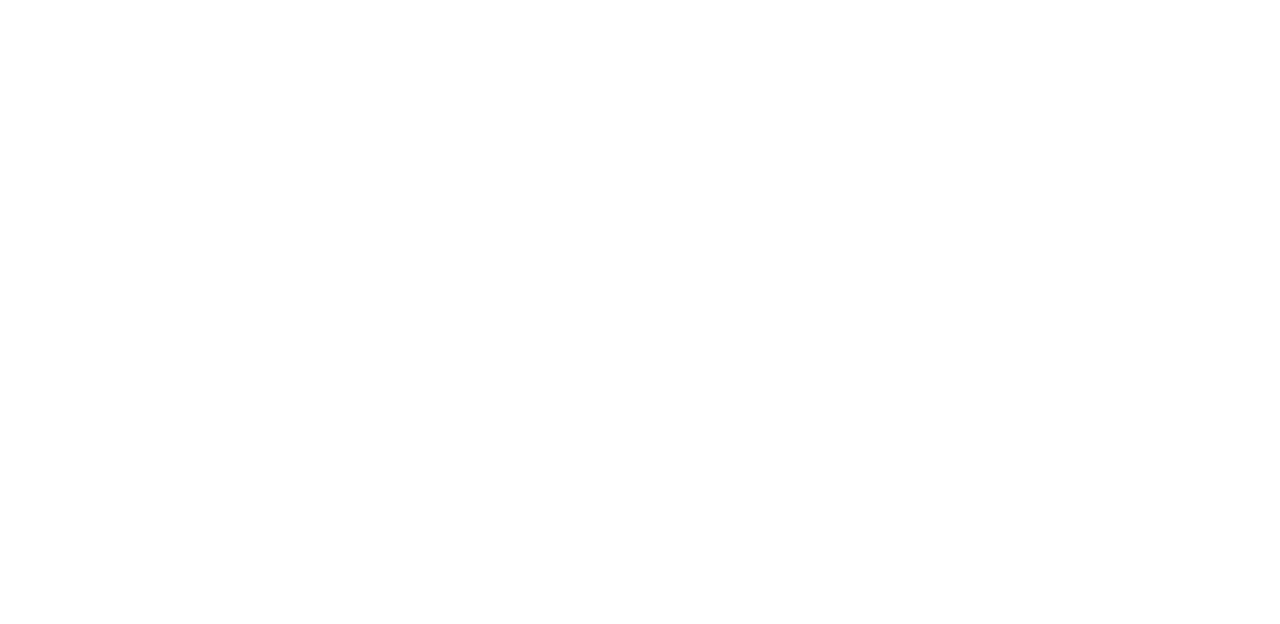
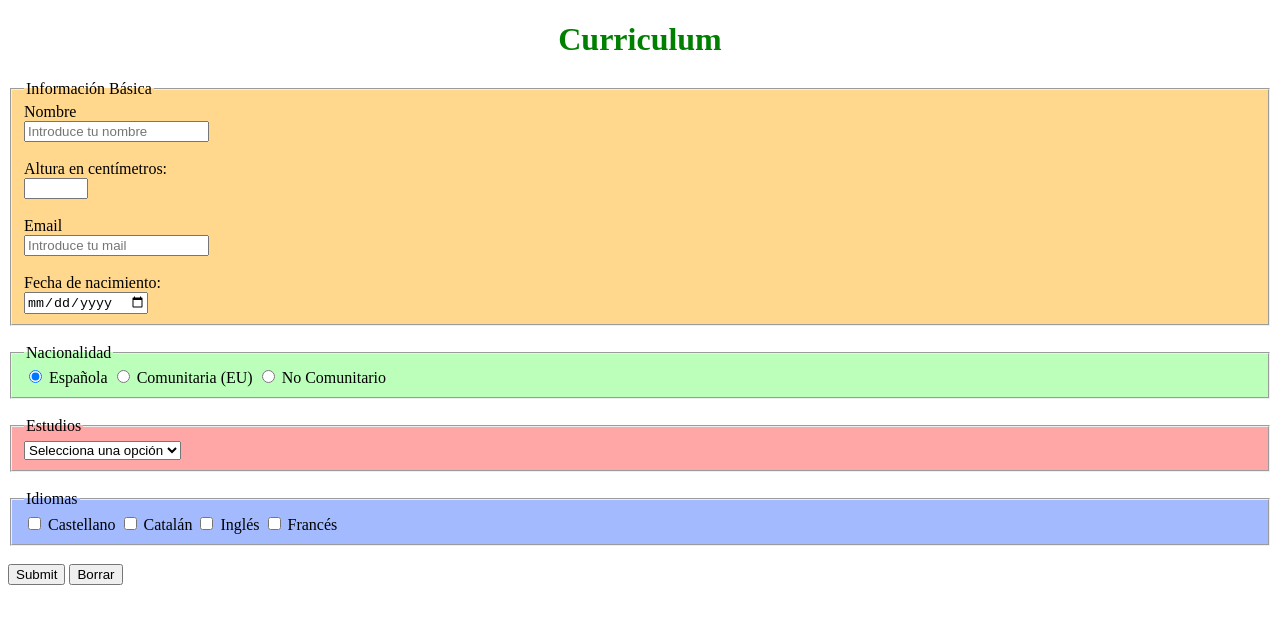
Before and after one commit to adgo2004/m08uf5, a plain HTML site: page paginasweb/formulario.html in a window 1280 px wide. Drawn offline with Linux system fonts and the light colour scheme; a web font is replaced by a local one.

Commit message:
formulario

```diff
--- a/css/formulario.css
+++ b/css/formulario.css
@@ -0,0 +1,22 @@
+@import url('https://fonts.googleapis.com/css2?family=Recursive&display=swap');
+
+.curri{
+    color: green;
+    text-align: center;
+}
+
+.basic{
+    background-color: rgb(255, 215, 141);
+}
+
+.pais{
+    background-color: rgb(187, 255, 187);
+}
+
+.estudio{
+    background-color: rgb(255, 166, 166);
+}
+
+.idioma{
+    background-color: rgb(163, 186, 255);
+}
--- a/paginasweb/formulario.html
+++ b/paginasweb/formulario.html
@@ -1,12 +1,81 @@
 <!DOCTYPE html>
-<html lang="en">
+<html lang="es">
+
 <head>
     <meta charset="UTF-8">
     <meta http-equiv="X-UA-Compatible" content="IE=edge">
     <meta name="viewport" content="width=device-width, initial-scale=1.0">
-    <title>Document</title>
+    <link rel="stylesheet" href="../css/formulario.css">
+    <title>Formulario</title>
 </head>
+
 <body>
+    <h1 class="curri">Curriculum</h1>
+    <form action="#" method="get">
+        <fieldset class="basic">
+            <legend>Información Básica</legend>
+            <label for="fname">Nombre</label><br>
+            <input type="text" name="username" maxlength="30" id="fname" placeholder="Introduce tu nombre" required>
+            <br><br>
 
+            <form action="/action_page.php">
+                <label for="quantity">Altura en centímetros:</label> <br>
+                <input type="number" id="quantity" name="quantity" min="100" max="250">
+            </form>
+            <br><br>
+
+            <label for="mail">Email</label><br>
+            <input type="text" name="mail" maxlength="30" id="mail" placeholder="Introduce tu mail" required>
+            <br><br>
+
+            <form>
+                <label for="birthday">Fecha de nacimiento:</label><br>
+                <input type="date" id="birthday" name="birthday">
+            </form>
+
+        </fieldset>
+        <br>
+        <fieldset class="pais">
+            <legend>Nacionalidad</legend>
+            <input type="radio" name="pais" id="esp" value="Esp" checked="checked">
+            <label for="esp">Española</label>
+
+            <input type="radio" name="pais" id="com" value="C">
+            <label for="com">Comunitaria (EU)</label>
+
+            <input type="radio" name="pais" id="no" value="No">
+            <label for="no">No Comunitario</label>
+        </fieldset>
+        <br>
+
+        <fieldset class="estudio">
+            <legend>Estudios</legend>
+            <select name="estudios" id="estudios">
+                <option value="">Selecciona una opción</option>
+                <option value="smx">FP de SMX</option>
+                <option value="dep">FP de Deportes</option>
+                <option value="api">FP de Apicultor</option>
+                <option value="soc">FP de Socializar</option>
+            </select>
+        </fieldset>
+        <br>
+
+        <fieldset class="idioma">
+            <legend>Idiomas</legend>
+            <input type="checkbox" name="idioma" value="cast" id="cast">
+            <label for="cast">Castellano</label>
+            <input type="checkbox" name="idioma" value="cat" id="cat">
+            <label for="cat">Catalán</label>
+            <input type="checkbox" name="idioma" value="ing" id="ing">
+            <label for="ing">Inglés</label>
+            <input type="checkbox" name="idioma" value="fra" id="fra">
+            <label for="fra">Francés</label>
+        </fieldset>
+        <br>
+
+        <input type="submit" name="Enviar" id="enviar">
+        <input type="reset" value="Borrar" id="borrar">
+    </form>
 </body>
+
 </html>
```
